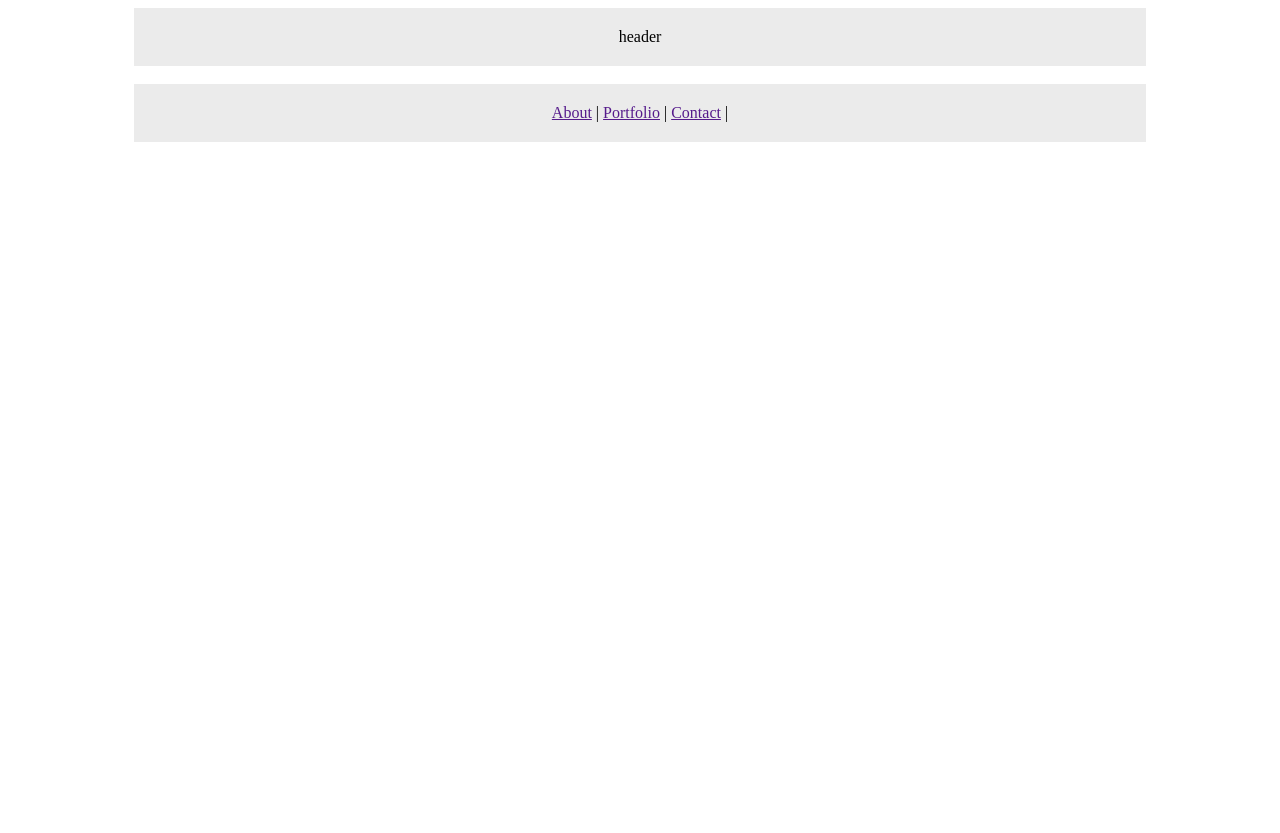
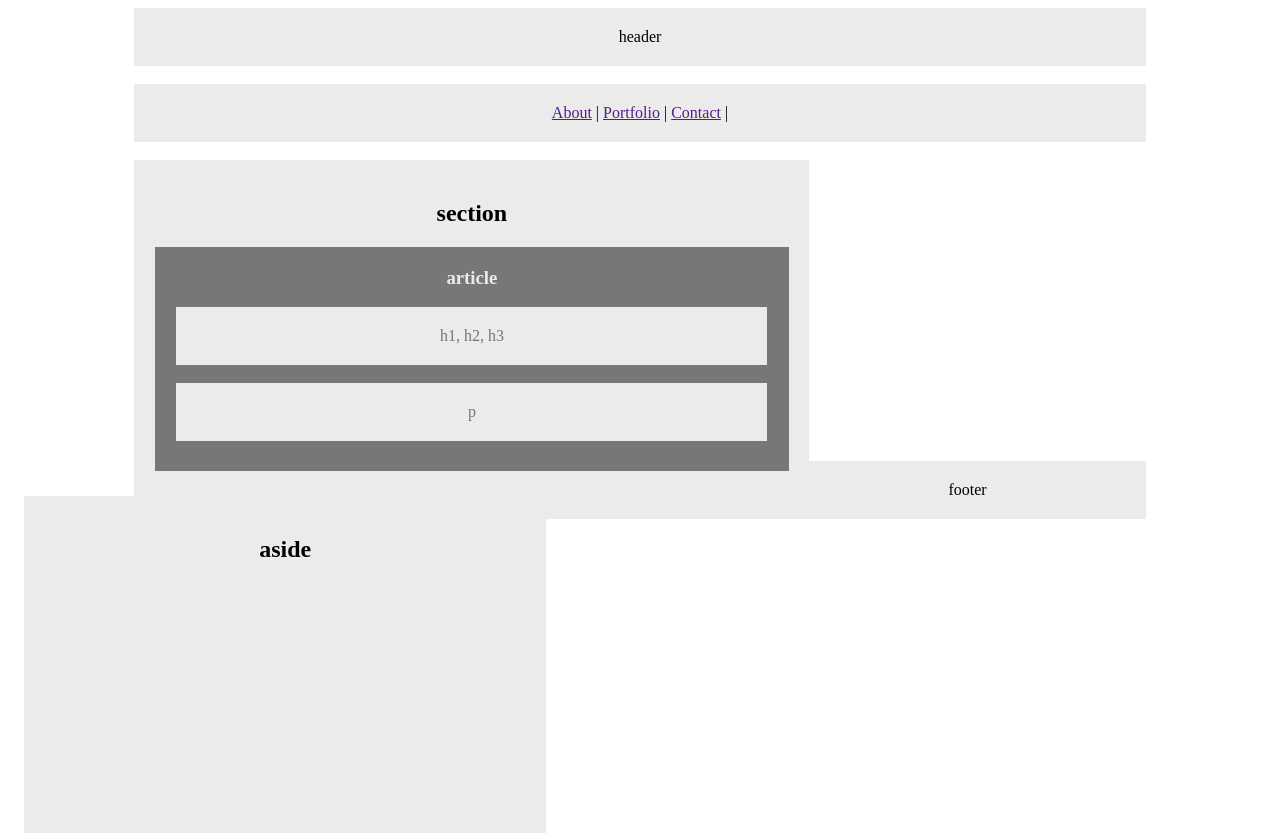
Before and after one commit to willaltherr/HW-Wireframe, a plain HTML site: page index.html in a window 1280 px wide. Before the commit the page ends 800 px from the top, so only its background shows below. Drawn offline with Linux system fonts and the light colour scheme.

Commit message:
Completed the rest of the layout.

```diff
--- a/index.html
+++ b/index.html
@@ -15,6 +15,21 @@
             <a href="">Portfolio</a> |
             <a href="">Contact</a> |
         </nav>
+        <br>
+        <section>
+            <h2>section</h2>
+            <article>
+                <h3>article</h3>
+                <header id="box-1">h1, h2, h3</header>
+                <br>
+                <header id="box-2">p</header>
+            </article>
+        </section>
+        <aside>
+            <h2>aside</h2>
+        </aside>
+        <br>
+        <footer>footer</footer>
     </body>
 
 </html>
--- a/style.css
+++ b/style.css
@@ -15,3 +15,54 @@ nav {
     margin-left: 10%;
     margin-right: 10%
 }
+
+section {
+    background: #ebebeb;
+    padding: 20px 0 25px 0;
+    text-align: center;
+    margin-left: 10%;
+    width: 675px;
+    float: left;
+}
+
+article {
+    background: #777;
+    color: #ebebeb;
+    padding: 1px 3px 30px 3px;
+    text-align: center;
+    margin-left: 3%;
+    margin-right: 3%;
+}
+
+#box-1 {
+    color: #777;
+    background: #ebebeb;
+    margin-left: 3%;
+    margin-right: 3%;
+}
+
+#box-2 {
+    color: #777;
+    background: #ebebeb;
+    margin-left: 3%;
+    margin-right: 3%;
+}
+
+aside {
+    background: #ebebeb;
+    padding: 20px 0 250px 0;
+    text-align: center;
+    width: 521.6px;
+    margin-left: 1.3%;
+    float: left;
+}
+
+footer {
+    background: #ebebeb;
+    padding: 20px;
+    margin: 0%;
+    text-align: center;
+    margin-left: 10%;
+    margin-right: 10%;
+    margin-top: 22.4%;
+}
```
